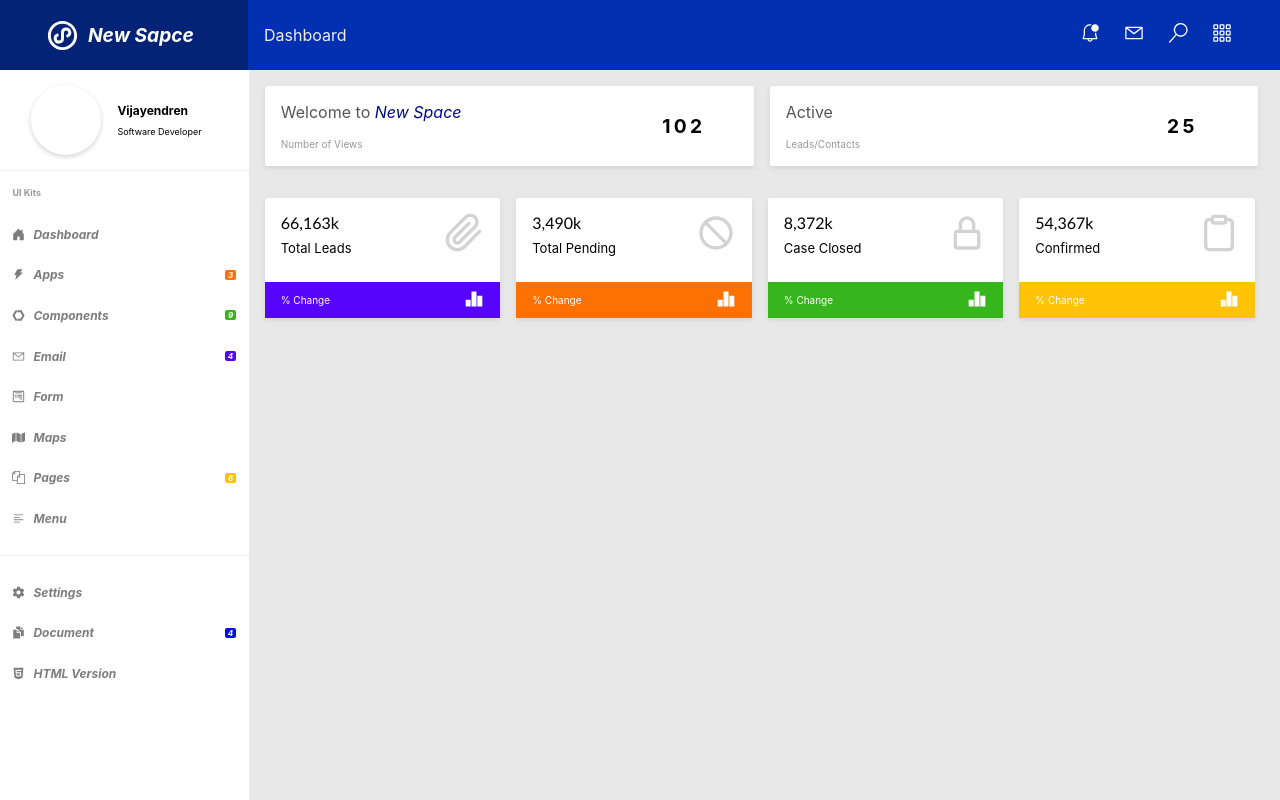
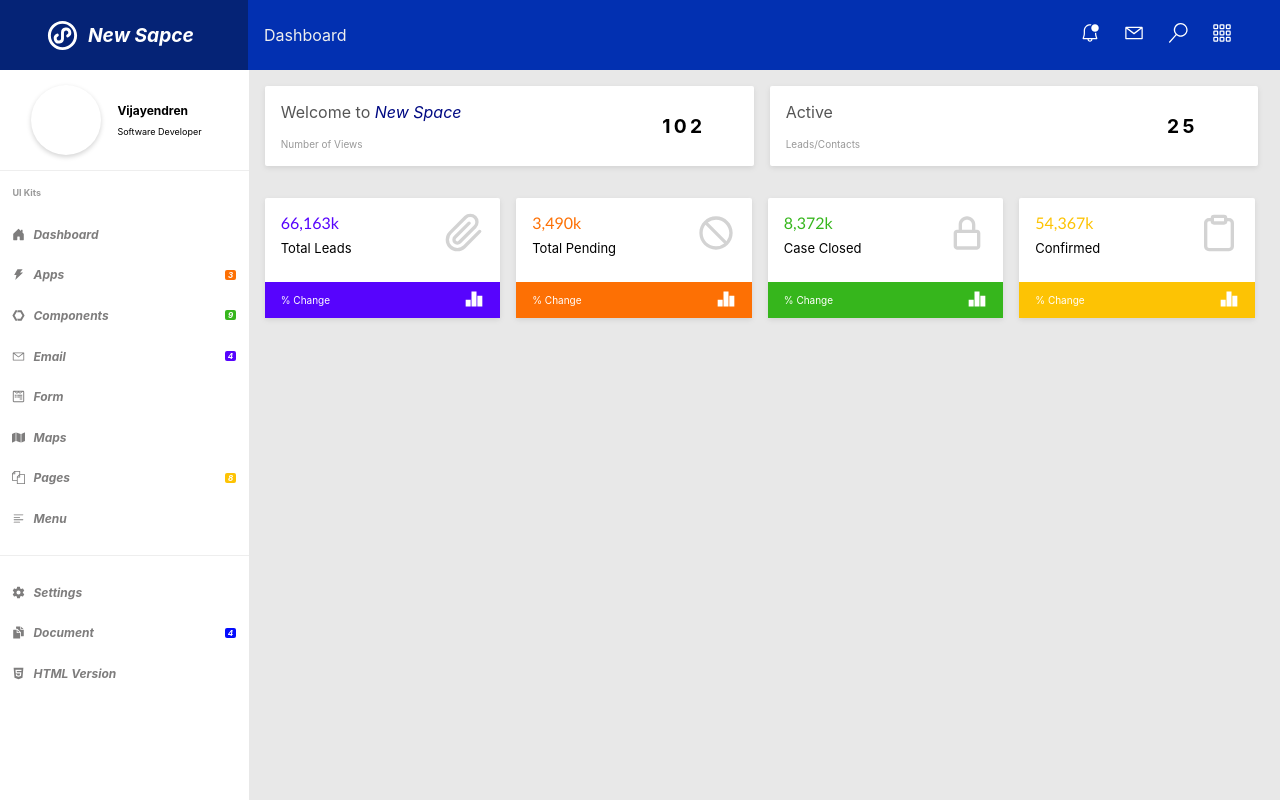
Before and after one commit to R-vijayendren/dashboard-style-guide, a React (Create React App) app: page / in a window 1280 px wide. Built offline with nearby package versions, Linux system fonts and the light colour scheme.

Commit message:
Added the colour to the count on leaderboard.

```diff
--- a/src/pages/Dashboard/DashboardContent.jsx
+++ b/src/pages/Dashboard/DashboardContent.jsx
@@ -33,7 +33,12 @@ const DashboardContent = () => {
       <Card key={leaderBoard.key}>
         <div className='card-name'>
           <div className='card-label'>
-            <div className='card-count'>{leaderBoard.count}</div>
+            <div
+              style={{ color: leaderBoard.statColor }}
+              className='card-count'
+            >
+              {leaderBoard.count}
+            </div>
             <div className='card-label__name'>{leaderBoard.label}</div>
           </div>
           <div className='card-icon'>{renderIcon(leaderBoard.key)}</div>
```
